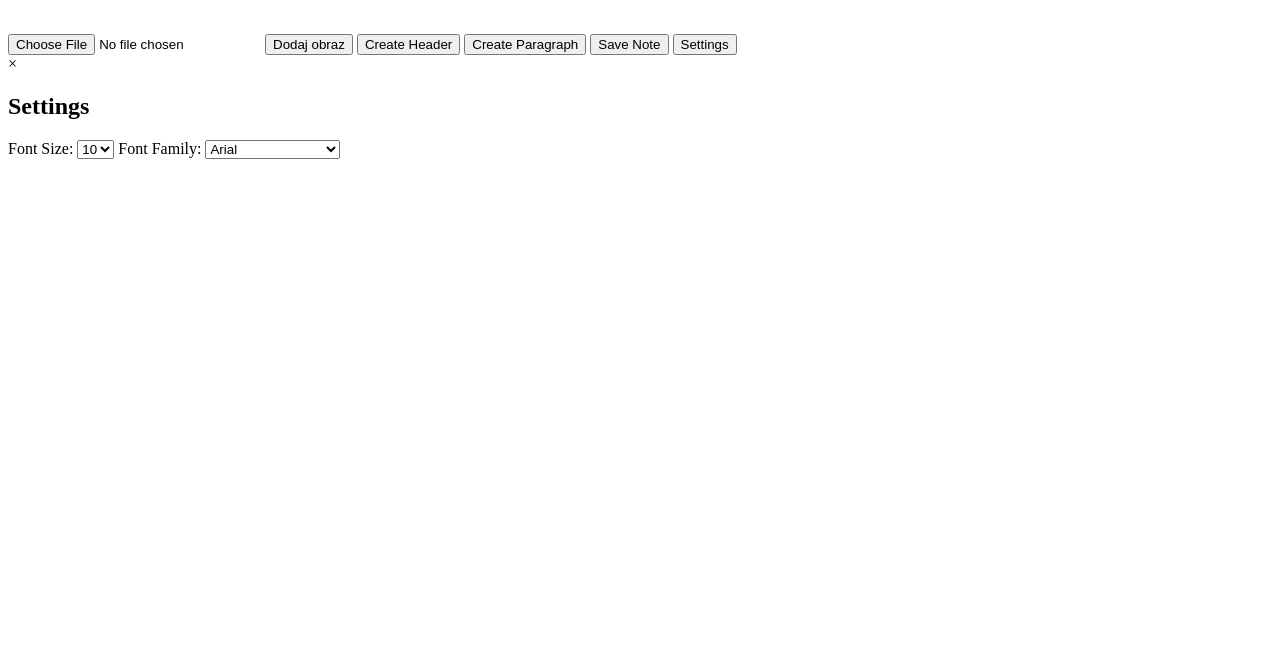
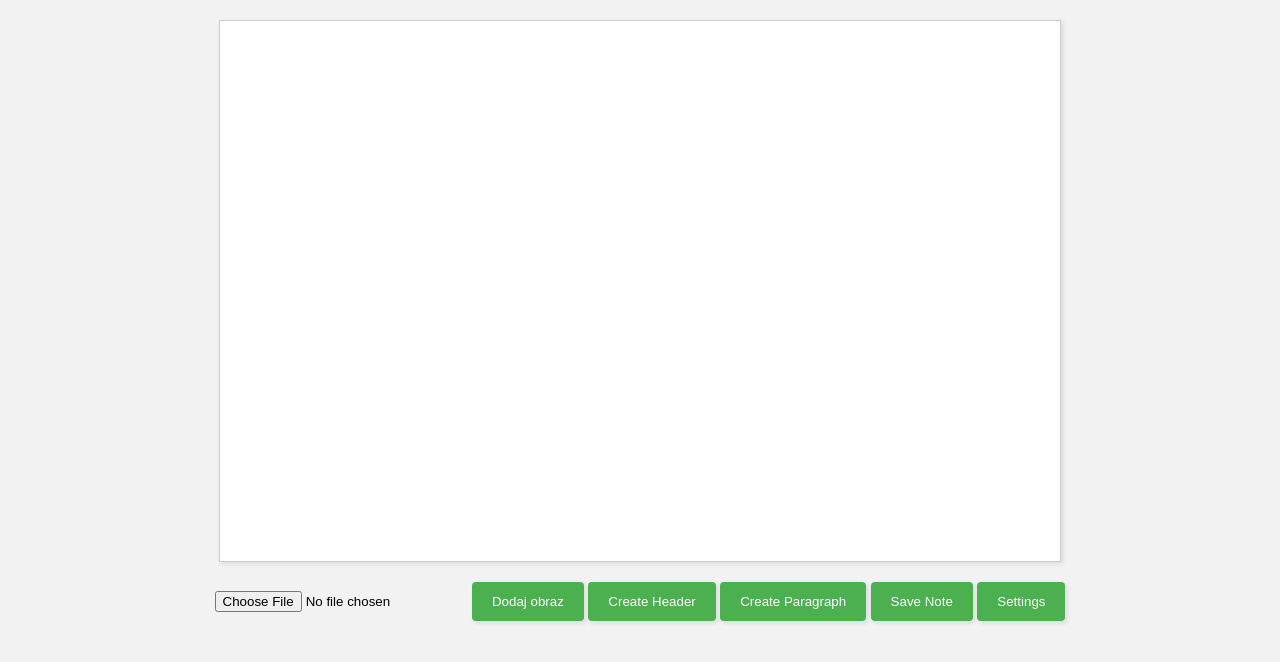
Before and after one commit to antoniSea/text-editor, a plain HTML site: page index.html in a window 1280 px wide. Drawn offline with Linux system fonts and the light colour scheme; the site is published under a folder, as on GitHub Pages, so addresses that start at the root find nothing.

Commit message:
Change external files locations

```diff
--- a/index.html
+++ b/index.html
@@ -1,12 +1,14 @@
 <!DOCTYPE html>
 <html lang="en">
+
 <head>
   <meta charset="UTF-8">
   <meta http-equiv="X-UA-Compatible" content="IE=edge">
   <meta name="viewport" content="width=device-width, initial-scale=1.0">
   <title>Text editor</title>
-  <link rel="stylesheet" href="/style.css">
+  <link rel="stylesheet" href="style.css">
 </head>
+
 <body>
   <div id="editor" contenteditable="true"></div>
   <div class="buttons-container">
@@ -44,7 +46,7 @@
 
   </div>
   <div id="notesContainer"></div>
-  <script src="/editor.js"></script>
+  <script src="editor.js"></script>
 </body>
 
 </html>
```
Lines whose indentation alone changed are shown as unchanged.
